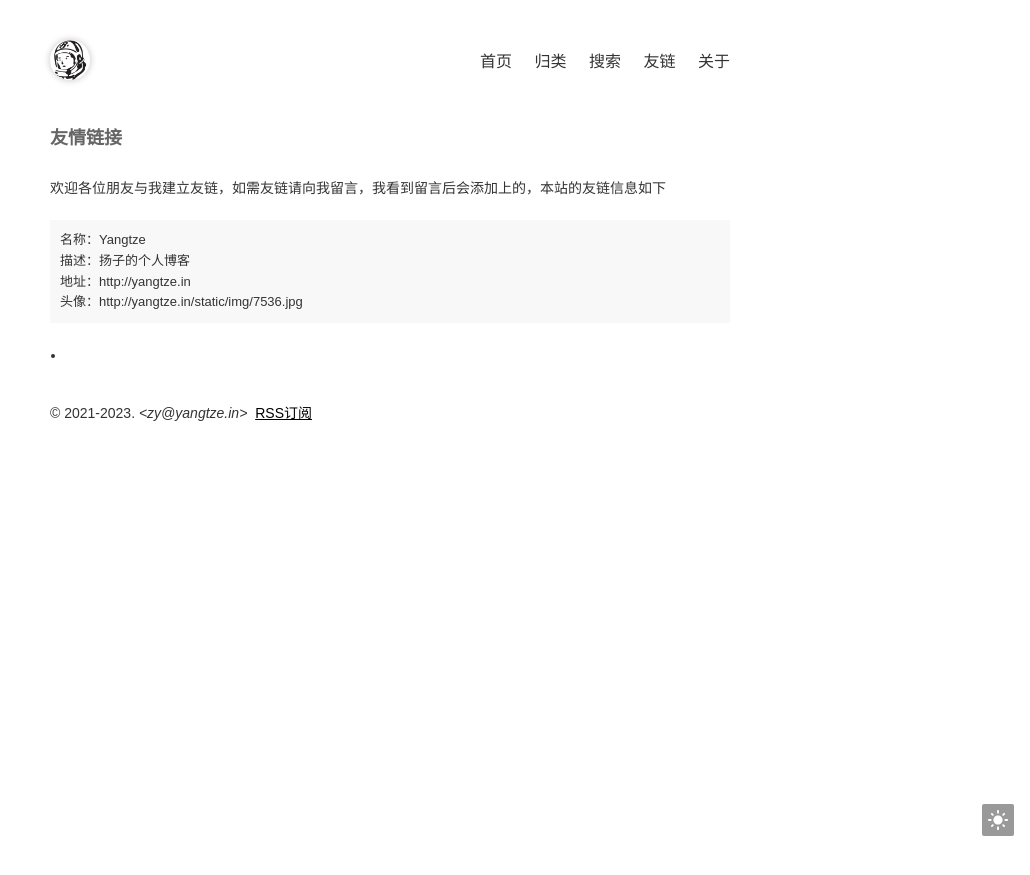
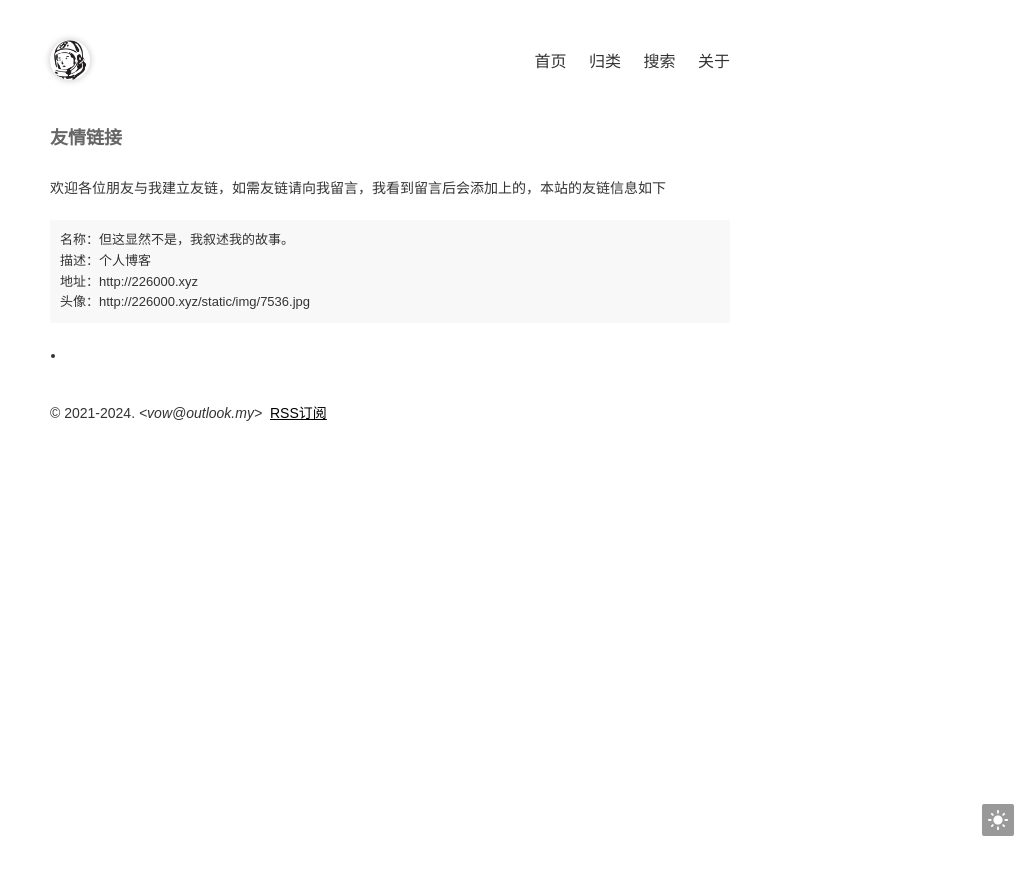
Before and after one commit to Suyuqu/Tmaize, a Jekyll site: the page built from pages/links.md, in a window 1280 px wide. Shown: the top 875 px of the page, without its empty margins (250-1280 px from the left). Built offline with Jekyll 4.4.1, drawn with Linux system fonts in a browser that asks for light colours; a style sheet for code colours, icons or effects is not loaded.

Commit message:
Update _config.yml

```diff
--- a/_config.yml
+++ b/_config.yml
@@ -1,11 +1,11 @@
 encoding: utf-8
 
 # SEO相关信息
-title: Yangtze
-description: 扬子的个人博客
-keywords: 扬子,博客,Yangtze,Blog,Html,JavaScript
-author: 扬子
-footerText: '© 2021-2023. <i>&lt;zy@yangtze.in&gt;</i>'
+title: 但这显然不是，我叙述我的故事。
+description: 个人博客
+keywords: 博客
+author: young
+footerText: '© 2021-2024. <i>&lt;vow@outlook.my&gt;</i>'
 
 # 这些不要动
 permalink: /posts/:year/:month/:day/:title.html
@@ -17,7 +17,7 @@ exclude: ['CNAME', 'README.md', 'LICENSE', '_site', 'dist', 'Gemfile', 'Gemfile.
 
 # 域名配置
 # baseurl配置,如果网站部署在根目录下的其他目录中，请设置为 /目录名
-domainUrl: 'http://yangtze.in'
+domainUrl: 'http://226000.xyz'
 baseurl: ''
 
 # 吐个槽地址，会在chat页面中重定向到该地址
@@ -33,8 +33,6 @@ menu:
     url: /pages/categories.html
   - title: 搜索
     url: /pages/search.html
-  - title: 友链
-    url: /pages/links.html
   - title: 关于
     url: /pages/about.html
 
```
